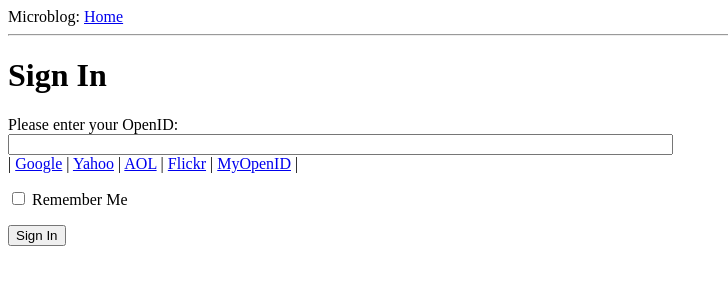
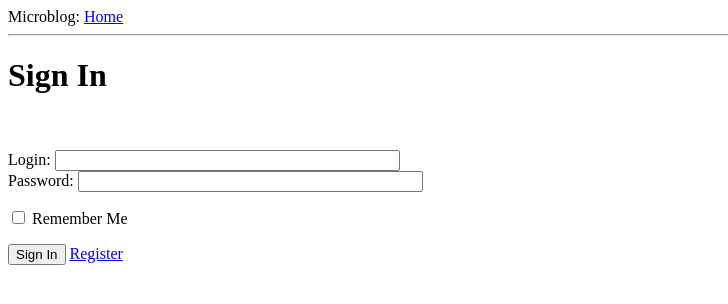
Before and after one commit to doberbeatz/microblog, a Flask app: a page that uses app/templates/login.html in a window 1280 px wide. Shown: the top 304 px of the page, without its empty margins (0-728 px from the left). Run offline with Flask 2, Linux system fonts and the light colour scheme.

Commit message:
Change Login Logic. Add registration

```diff
--- a/app/__init__.py
+++ b/app/__init__.py
@@ -14,6 +14,5 @@ db = SQLAlchemy(app)
 lm = LoginManager()
 lm.init_app(app)
 lm.login_view = 'login'
-oid = OpenID(app, os.path.join(basedir, 'tmp'))
 
 from app import views, models
--- a/app/forms.py
+++ b/app/forms.py
@@ -1,8 +1,19 @@
 from flask_wtf import Form
-from wtforms import StringField, BooleanField
-from wtforms.validators import DataRequired
+from wtforms import StringField, PasswordField, BooleanField
+from wtforms.validators import DataRequired, EqualTo
 
 
 class LoginForm(Form):
-    openid = StringField('openid', validators=[DataRequired()])
+    email = StringField('email', validators=[DataRequired()])
+    password = PasswordField('password', validators=[DataRequired()])
     remember_me = BooleanField('remember_me', default=False)
+
+
+class RegisterForm(Form):
+    username = StringField('username', validators=[DataRequired()])
+    email = StringField('email', validators=[DataRequired()])
+    password = PasswordField('password', validators=[
+        DataRequired(),
+        EqualTo('password_confirm', message='Password must match')
+    ])
+    password_confirm = PasswordField('password_confirm')
--- a/app/templates/index.html
+++ b/app/templates/index.html
@@ -1,7 +1,7 @@
 {% extends 'base.html' %}
 {% block content %}
-    <h1>Hello, {{user.nickname}}!</h1>
+    <h1>Hello, {{user.username}}!</h1>
     {% for post in posts %}
-        <p>{{post.author.nickname}} says: <b>{{post.body}}</b></p>
+        <p>{{post.author.username}} says: <b>{{post.body}}</b></p>
     {% endfor %}
 {% endblock %}
--- a/app/templates/login.html
+++ b/app/templates/login.html
@@ -1,33 +1,22 @@
 {% extends "base.html" %}
 
 {% block content %}
-    <script type="text/javascript">
-        function set_openid(openid, pr) {
-            var u = openid.search('<username>'),
-                user, form;
-            if (u != -1) {
-                // openid requires usernam
-                user = prompt('Enter your ' + pr + ' username');
-                openid = openid.substr(0,u) + user;
-            }
-            form = document.forms['login'];
-            form.elements['openid'].value = openid;
-        }
-    </script>
     <h1>Sign In</h1>
-    <form action="" method="post" name="login">
+    <form action="{{ url_for('login') }}" method="post">
         {{ form.hidden_tag() }}
         <p>
-            Please enter your OpenID:<br>
-            {{ form.openid(size=80) }}<br>
-            {% for error in form.errors.openid %}
+            {% for error in form.errors.email %}
                 <span style="color:red">[{{ error }}]</span>
-            {% endfor %}
-            |{% for pr in providers %}
-                <a href="javascript:set_openid('{{ pr.url }}', '{{ pr.name }}');">{{ pr.name }}</a> |
-            {% endfor %}
+            {% endfor %}<br>
+        </p>
+        <p>
+            Login: {{ form.email(size=40) }}<br>
+            Password: {{ form.password(size=40) }}<br>
         </p>
         <p>{{ form.remember_me }} Remember Me</p>
-        <p><input type="submit" value="Sign In"></p>
+        <p>
+            <input type="submit" value="Sign In">
+            <a href="{{ url_for('register') }}">Register</a>
+        </p>
     </form>
 {% endblock %}
--- a/app/views.py
+++ b/app/views.py
@@ -1,7 +1,9 @@
 from flask import render_template, flash, redirect, session, url_for, request, g
 from flask_login import login_user, logout_user, current_user, login_required
-from app import app, db, lm, oid
-from .forms import LoginForm
+from werkzeug.security import generate_password_hash
+
+from app import app, db, lm
+from .forms import LoginForm, RegisterForm
 from .models import User
 
 
@@ -10,36 +12,28 @@ from .models import User
 @login_required
 def index():
     user = g.user
-    posts = [
-        {
-            'author': {'nickname': 'John'},
-            'body': 'Beautiful day in Portland'
-        },
-        {
-            'author': {'nickname': 'Susan'},
-            'body': 'The Avengers movie was so cool!'
-        }
-    ]
-
     return render_template('index.html',
                            title='Home',
                            user=user,
-                           posts=posts)
+                           posts=user.posts)
 
 
 @app.route('/login', methods=['GET', 'POST'])
-@oid.loginhandler
 def login():
     if g.user is not None and g.user.is_authenticated:
         return redirect(url_for('index'))
     form = LoginForm()
     if form.validate_on_submit():
         session['remember_me'] = form.remember_me.data
-        return oid.try_login(form.openid.data, ask_for=['nickname', 'email'])
+        user = User.query.filter_by(email=form.email.data).first()
+        if user is None and not user.check_password_hash(form.password.data):
+            flash('Invalid email or password. Try again')
+            return redirect(url_for('login'))
+        login_user(user)
+        return redirect(url_for('index'))
     return render_template('login.html',
                            title='Sign In',
-                           form=form,
-                           providers=app.config['OPENID_PROVIDERS'])
+                           form=form)
 
 
 @app.route('/logout')
@@ -48,33 +42,37 @@ def logout():
     return redirect(url_for('index'))
 
 
+@app.route('/register', methods=['GET', 'POST'])
+def register():
+    """
+    Register Page
+    """
+    if g.user is not None and g.user.is_authenticated:
+        return redirect(url_for('index'))
+    form = RegisterForm(request.form)
+    if request.method == 'POST' and form.validate_on_submit():
+        user = User.query.filter_by(email=form.email.data).first()
+        if user is None:
+            user = User(username=form.username.data,
+                        email=form.email.data,
+                        password=generate_password_hash(form.password.data))
+            db.session.add(user)
+            db.session.commit()
+            flash('Thanks for registering')
+            login_user(user)
+            return redirect(url_for('index'))
+        else:
+            flash('User "%s" is exists' % form.email.data)
+    return render_template('register.html',
+                           title='Sign In',
+                           form=form)
+
+
 @lm.user_loader
 def load_user(user_id):
     return User.query.get(int(user_id))
 
 
-@oid.after_login
-def after_login(resp):
-    resp.email = 'doberbeatz@gmail.com'  # TODO: fix it soon
-    if resp.email is None or resp.email == '':
-        flash('Invalid login. Please try again.')
-        return redirect(url_for('login'))
-    user = User.query.filter_by(email=resp.email).first()
-    if user is None:
-        nickname = resp.nickname
-        if nickname is None:
-            nickname = resp.email.split('@')[0]
-        user = User(nickname=nickname, email=resp.email)
-        db.session.add(user)
-        db.session.commit()
-    remember_me = False
-    if 'remember_me' in session:
-        remember_me = session['remember_me']
-        session.pop('remember_me', None)
-    login_user(user, remember=remember_me)
-    return redirect(request.args.get('next') or url_for('index'))
-
-
 @app.before_request
 def before_request():
     g.user = current_user
--- a/db_create.py
+++ b/db_create.py
@@ -1,4 +1,4 @@
-#!/usr/bin/python3
+#!flaskenv/bin/python
 from migrate.versioning import api
 from config import SQLALCHEMY_DATABASE_URI
 from config import SQLALCHEMY_MIGRATE_REPO
--- a/db_migrate.py
+++ b/db_migrate.py
@@ -1,4 +1,4 @@
-#!/usr/bin/python3
+#!flaskenv/bin/python
 
 import imp
 from migrate.versioning import api
--- a/db_update.py
+++ b/db_update.py
@@ -1,4 +1,4 @@
-#!/usr/bin/python3
+#!flaskenv/bin/python
 from migrate.versioning import api
 from config import SQLALCHEMY_DATABASE_URI
 from config import SQLALCHEMY_MIGRATE_REPO
```
Also changed, not shown: app/models.py (+14 -3 lines), app/templates/register.html (added, +23 -0 lines), config.py (+0 -7 lines).
